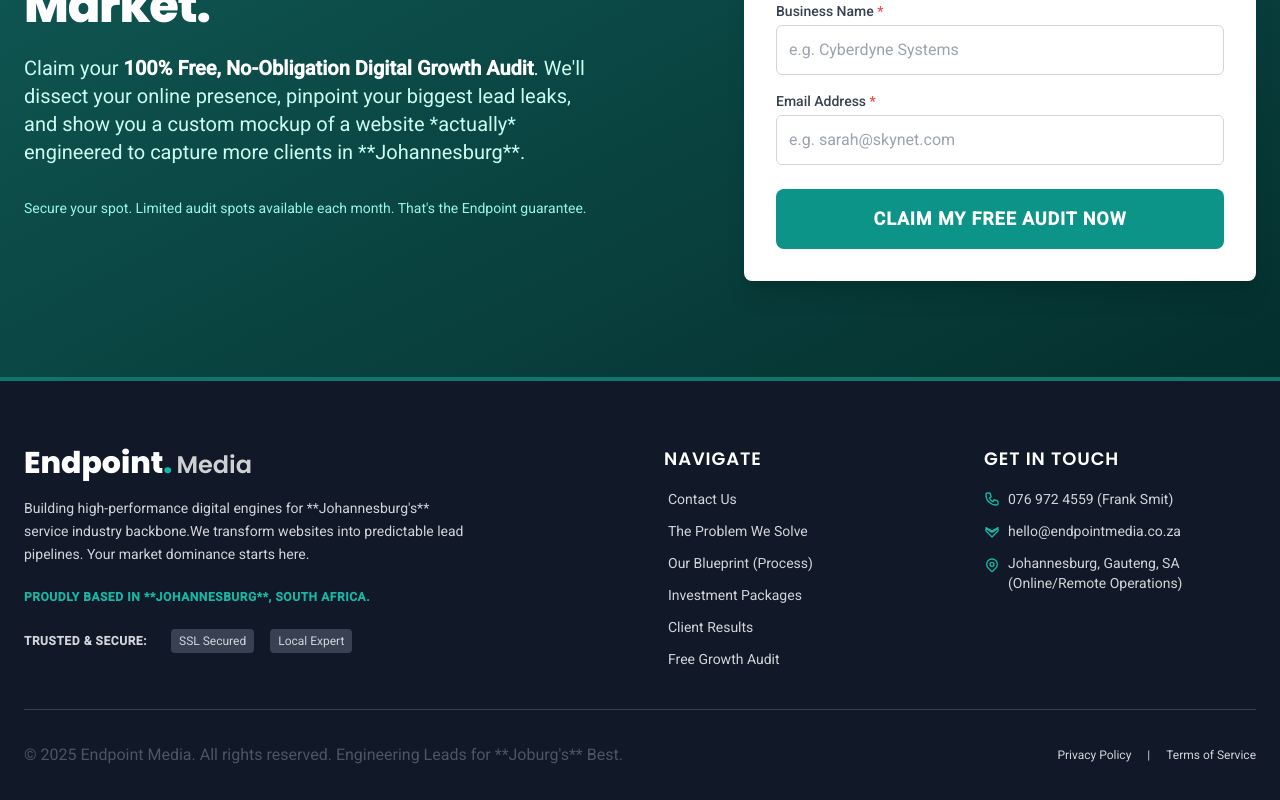
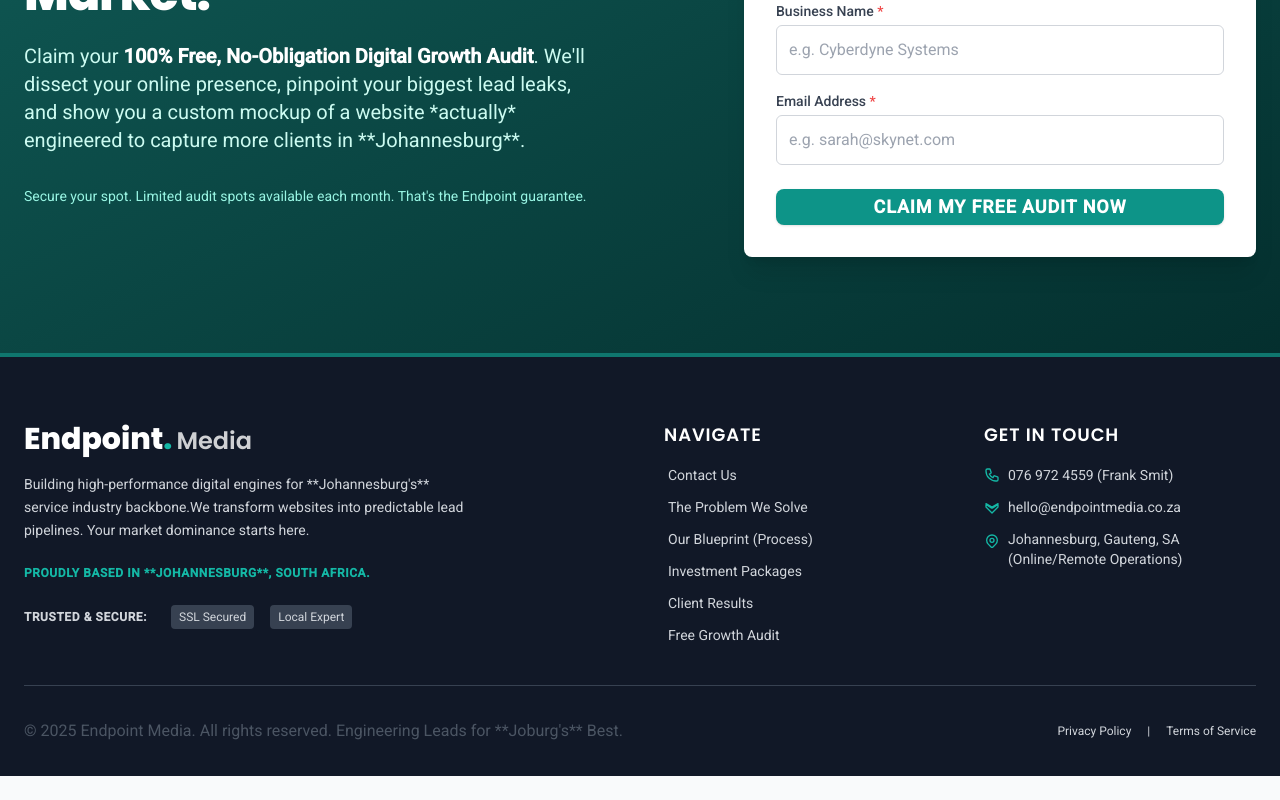
Before and after one commit to Franksmittt/endpointmedia2, a Next.js app: page / in a window 1280 px wide. Shown: the part 8461-9261 px from the top of the page. After the commit the page ends 9237 px from the top, so only its background shows below. Built offline with nearby package versions, Linux system fonts and the light colour scheme.

Commit message:
fix: Resolve unused Button component error in Audit.tsx by implementing shadcn/ui button

```diff
--- a/src/components/sections/Audit.tsx
+++ b/src/components/sections/Audit.tsx
@@ -1,7 +1,7 @@
 // src/components/sections/Audit.tsx
 "use client";
 import React, { useEffect, useRef } from 'react';
-import { Button } from '@/components/ui/button';
+import { Button } from '@/components/ui/button'; // <--- Button is imported here
 
 const Audit = () => {
   // --- Start Intersection Observer Logic ---
@@ -134,13 +134,13 @@ const Audit = () => {
                 <input type="text" id="honeypot" name="honeypot" tabIndex={-1} autoComplete="off" />
               </div>
 
-              {/* Submit Button */}
-              <button
+              {/* Submit Button - FIX: Changed native <button> to imported <Button> component */}
+              <Button // <--- FIXED HERE
                 type="submit"
                 className="w-full bg-teal-600 hover:bg-teal-700 text-white font-bold py-4 px-6 rounded-lg transition duration-300 text-lg focus:outline-none focus-visible:ring-2 focus-visible:ring-offset-2 focus-visible:ring-teal-500 uppercase tracking-wider"
               >
                 Claim My Free Audit Now
-              </button>
+              </Button>
             </form>
           </div>
 
```
